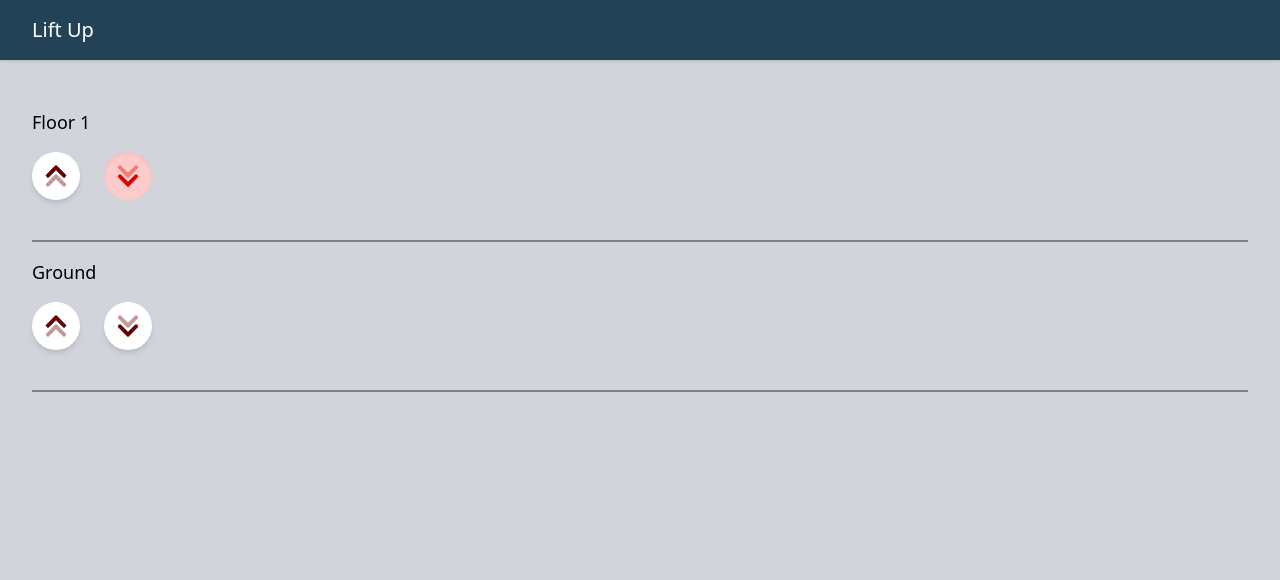
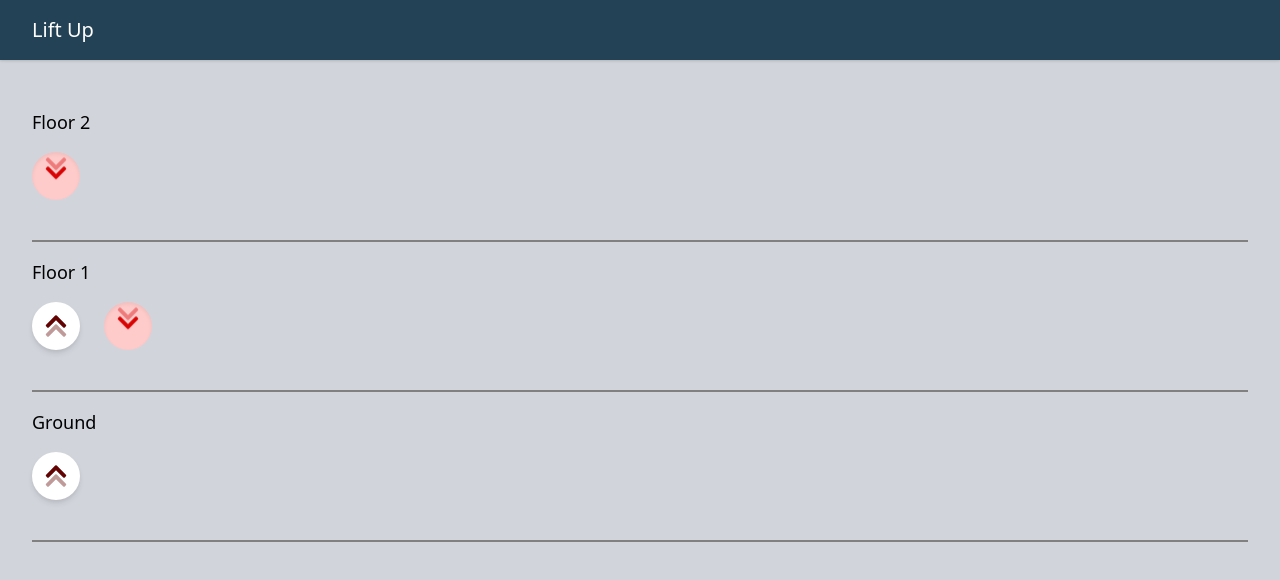
Before and after one commit to thoughtlessmind/utha-le-re-deva, a React (Create React App) app: page / in a window 1280 px wide. Shown: the top 580 px of the page. Built offline with nearby package versions, Linux system fonts and the light colour scheme.

Commit message:
state modified for multiple floor system and dynamic lift buttons

```diff
--- a/src/components/Floor/Floor.tsx
+++ b/src/components/Floor/Floor.tsx
@@ -1,21 +1,31 @@
+import { AppContext } from 'contexts'
 import { LiftButton, Button } from 'GlobalComponents'
+import { useContext } from 'react'
+import { Floor as FloorType } from 'types'
 import styles from './floor.module.scss'
 
 type FloorProps = {
-  floorName: string
-  clickedUp: boolean
-  clickedDown: boolean
+  floorData: FloorType
 }
 
 const Floor = (props: FloorProps): JSX.Element => {
-  const { floorName, clickedDown, clickedUp } = props
+  const { floorData } = props
+
+  const {
+    state: { totalFloors }
+  } = useContext(AppContext)
+
   return (
     <div className={styles.floorContainer}>
       <div className={styles.controleArea}>
-        <p className={styles.floorName}>{floorName}</p>
+        <p className={styles.floorName}>{floorData.name}</p>
         <div className="flex items-center gap-6 my-auto pt-4">
-          <LiftButton btnType="up" pressed={clickedUp} />
-          <LiftButton btnType="down" pressed={clickedDown} />
+          {totalFloors !== floorData.floorNumber + 1 && (
+            <LiftButton btnType="up" pressed={floorData.clickedpUp} />
+          )}
+          {floorData.floorNumber !== 0 && (
+            <LiftButton btnType="down" pressed={floorData.clickedDown} />
+          )}
         </div>
       </div>
     </div>
--- a/src/components/Floors/Floors.tsx
+++ b/src/components/Floors/Floors.tsx
@@ -10,12 +10,7 @@ const Floors: FC = () => {
   return (
     <div className="">
       {floors.map((floor) => (
-        <Floor
-          clickedDown={floor.clickedDown}
-          clickedUp={floor.clickedpUp}
-          floorName={floor.name}
-          key={floor.name}
-        />
+        <Floor floorData={floor} key={floor.name} />
       ))}
     </div>
   )
--- a/src/state/reducer.ts
+++ b/src/state/reducer.ts
@@ -4,7 +4,7 @@ import initialState, { InitialState } from './state'
 const appReducer = (state = initialState, action: Actions): InitialState => {
   switch (action.type) {
     case ActionType.Test:
-      return { ...state, test: 'Changed data' }
+      return { ...state }
 
     default:
       return { ...state }
--- a/src/state/state.ts
+++ b/src/state/state.ts
@@ -1,16 +1,35 @@
 import { Floor } from 'types'
 
 export interface InitialState {
-  test: string
   floors: Floor[]
+  totalFloors: number
 }
 
 const initialState: InitialState = {
-  test: 'Test Data unchanged',
   floors: [
-    { name: 'Floor 1', isOpen: true, clickedpUp: false, clickedDown: true },
-    { name: 'Ground', isOpen: true, clickedpUp: false, clickedDown: false }
-  ]
+    {
+      name: 'Floor 2',
+      floorNumber: 2,
+      isOpen: true,
+      clickedpUp: false,
+      clickedDown: true
+    },
+    {
+      name: 'Floor 1',
+      floorNumber: 1,
+      isOpen: true,
+      clickedpUp: false,
+      clickedDown: true
+    },
+    {
+      name: 'Ground',
+      floorNumber: 0,
+      isOpen: true,
+      clickedpUp: false,
+      clickedDown: false
+    }
+  ],
+  totalFloors: 3
 }
 
 export default initialState
--- a/src/types/index.ts
+++ b/src/types/index.ts
@@ -3,4 +3,5 @@ export interface Floor {
   isOpen: boolean
   clickedpUp: boolean
   clickedDown: boolean
+  floorNumber: number
 }
```
